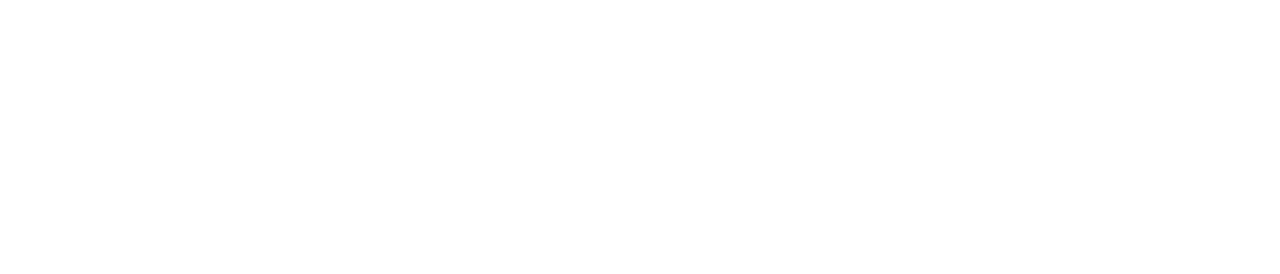
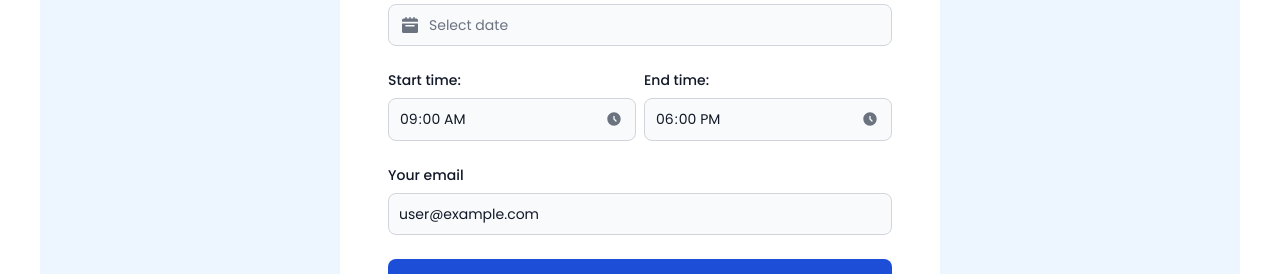
Before and after one commit to sayhellomar/actify-client, a React (Vite) app: page /create-event in a window 1280 px wide. Before the commit this address led to /login. Shown: the part 874-1148 px from the top of the page. Before the commit the page ends 824 px from the top, so only its background shows below. Built offline with nearby package versions, Linux system fonts and the light colour scheme; no server answers; sample sign-in values are in the browser's storage.

Commit message:
Add DB option to create event page

```diff
--- a/src/components/Header/Header.jsx
+++ b/src/components/Header/Header.jsx
@@ -20,7 +20,7 @@ const Header = () => {
     const handleLogout = () => {
         signOutUser()
         .then(() => {
-            navigate('/');
+            navigate('/login');
         });
     }
 
@@ -102,7 +102,7 @@ const Header = () => {
                                                             Open user menu
                                                         </span>
                                                         <img
-                                                            className="w-18 h-18 rounded-full"
+                                                            className="w-14 h-14 rounded-full"
                                                             src={user?.photoURL}
                                                             alt={
                                                                 user?.displayName
--- a/src/pages/CreateEvent.jsx
+++ b/src/pages/CreateEvent.jsx
@@ -1,12 +1,18 @@
 import Container from "../components/Container/Container";
-import { useEffect } from "react";
+import { useEffect, useState } from "react";
 import { initFlowbite } from "flowbite";
 import useAuth from "../hooks/useAuth";
+import Spinner from "../components/Spinner/Spinner";
+import useAxios from "../hooks/useAxios";
+import Swal from "sweetalert2";
 
 const CreateEvent = () => {
-    const {loading} = useAuth();
+    const [startTime, setStartTime] = useState("09:00");
+    const [endTime, setEndTime] = useState("18:00");
+    const { user, loading } = useAuth();
+    const axios = useAxios();
 
-    if(loading) {
+    if (loading) {
         return (
             <div className="min-h-[calc(100vh-96px-353px)] flex items-center justify-center">
                 <Spinner />
@@ -17,6 +23,65 @@ const CreateEvent = () => {
         initFlowbite();
     }, []);
 
+    const handleCreateEvent = (e) => {
+        e.preventDefault();
+        const form = e.target;
+        const eventTitle = form.event_title.value;
+        const eventDescription = form.event_description.value;
+        const eventType = form.event_type.value;
+        const eventImageUrl = form.event_image_url.value;
+        const eventLocation = form.event_location.value;
+        const eventDate = form.event_date.value;
+        const eventStartTime = form.event_start_time.value;
+        const eventEndTime = form.event_end_time.value;
+        const email = form.email.value;
+
+        const [day, month, year] = eventDate.split('/');
+        const formatedDate = `${year}-${month}-${day}T00:00:00Z`;
+
+        axios.post('/events', {
+            eventTitle,
+            eventDescription,
+            eventType,
+            eventImageUrl,
+            eventLocation,
+            eventDate:formatedDate,
+            eventStartTime,
+            eventEndTime,
+            email,
+        })
+        .then(res => {
+            console.log(res.data);
+            if(res.data.insertedId) {
+                Swal.fire({
+                    position: "top-end",
+                    icon: "success",
+                    title: "Your event created successfully",
+                    showConfirmButton: false,
+                    timer: 3500,
+                });
+            }
+        })
+        .catch(error => {
+            console.log(error);
+        })
+
+        // console.log({
+        //     eventTitle,
+        //     eventDescription,
+        //     eventType,
+        //     eventImageUrl,
+        //     eventLocation,
+        //     formatedDate,
+        //     eventStartTime,
+        //     eventEndTime,
+        //     email,
+        // });
+
+    };
+
+
+
     return (
         <section className="create-event-area py-20 bg-actify-blue/30 mx-10 rounded-2xl">
             <Container>
@@ -26,9 +91,13 @@ const CreateEvent = () => {
                             Create Event
                         </h5>
                         <p className="text-sm text-center mt-2 mb-6">
-                            Create your own event to make some changes on the world!
+                            Create your own event to make some changes on the
+                            world!
                         </p>
-                        <form className="space-y-6" action="#">
+                        <form
+                            className="space-y-6"
+                            onSubmit={handleCreateEvent}
+                        >
                             <div>
                                 <label
                                     htmlFor="event_title"
@@ -59,8 +128,7 @@ const CreateEvent = () => {
                                     className="bg-gray-50 border border-gray-300 text-gray-900 text-sm rounded-lg focus:ring-blue-500 focus:border-blue-500 block w-full p-2.5 dark:bg-gray-600 dark:border-gray-500 dark:placeholder-gray-400 dark:text-white"
                                     placeholder="Enter your description here"
                                     required
-                                >
-                                </textarea>
+                                ></textarea>
                             </div>
 
                             <div>
@@ -156,6 +224,82 @@ const CreateEvent = () => {
                                 </div>
                             </div>
 
+                            <div className="flex gap-2">
+                                <div className="w-full">
+                                    <label
+                                        htmlFor="start-time"
+                                        className="block mb-2 text-sm font-medium text-gray-900 dark:text-white"
+                                    >
+                                        Start time:
+                                    </label>
+                                    <div className="relative">
+                                        <div className="absolute inset-y-0 end-0 top-0 flex items-center pe-3.5 pointer-events-none">
+                                            <svg
+                                                className="w-4 h-4 text-gray-500 dark:text-gray-400"
+                                                aria-hidden="true"
+                                                xmlns="http://www.w3.org/2000/svg"
+                                                fill="currentColor"
+                                                viewBox="0 0 24 24"
+                                            >
+                                                <path
+                                                    fillRule="evenodd"
+                                                    d="M2 12C2 6.477 6.477 2 12 2s10 4.477 10 10-4.477 10-10 10S2 17.523 2 12Zm11-4a1 1 0 1 0-2 0v4a1 1 0 0 0 .293.707l3 3a1 1 0 0 0 1.414-1.414L13 11.586V8Z"
+                                                    clipRule="evenodd"
+                                                />
+                                            </svg>
+                                        </div>
+                                        <input
+                                            type="time"
+                                            name="event_start_time"
+                                            id="start-time"
+                                            value={startTime}
+                                            onChange={(e) =>
+                                                setStartTime(e.target.value)
+                                            }
+                                            required
+                                            className="bg-gray-50 border leading-none border-gray-300 text-gray-900 text-sm rounded-lg focus:ring-blue-500 focus:border-blue-500 block w-full p-2.5 dark:bg-gray-700 dark:border-gray-600 dark:placeholder-gray-400 dark:text-white dark:focus:ring-blue-500 dark:focus:border-blue-500"
+                                        />
+                                    </div>
+                                </div>
+
+                                <div className="w-full">
+                                    <label
+                                        htmlFor="end-time"
+                                        className="block mb-2 text-sm font-medium text-gray-900 dark:text-white"
+                                    >
+                                        End time:
+                                    </label>
+                                    <div className="relative">
+                                        <div className="absolute inset-y-0 end-0 top-0 flex items-center pe-3.5 pointer-events-none">
+                                            <svg
+                                                className="w-4 h-4 text-gray-500 dark:text-gray-400"
+                                                aria-hidden="true"
+                                                xmlns="http://www.w3.org/2000/svg"
+                                                fill="currentColor"
+                                                viewBox="0 0 24 24"
+                                            >
+                                                <path
+                                                    fillRule="evenodd"
+                                                    d="M2 12C2 6.477 6.477 2 12 2s10 4.477 10 10-4.477 10-10 10S2 17.523 2 12Zm11-4a1 1 0 1 0-2 0v4a1 1 0 0 0 .293.707l3 3a1 1 0 0 0 1.414-1.414L13 11.586V8Z"
+                                                    clipRule="evenodd"
+                                                />
+                                            </svg>
+                                        </div>
+                                        <input
+                                            type="time"
+                                            name="event_end_time"
+                                            id="end-time"
+                                            value={endTime}
+                                            onChange={(e) =>
+                                                setEndTime(e.target.value)
+                                            }
+                                            required
+                                            className="bg-gray-50 border leading-none border-gray-300 text-gray-900 text-sm rounded-lg focus:ring-blue-500 focus:border-blue-500 block w-full p-2.5 dark:bg-gray-700 dark:border-gray-600 dark:placeholder-gray-400 dark:text-white dark:focus:ring-blue-500 dark:focus:border-blue-500"
+                                        />
+                                    </div>
+                                </div>
+                            </div>
+
                             <div>
                                 <label
                                     htmlFor="email"
@@ -167,6 +311,7 @@ const CreateEvent = () => {
                                     type="email"
                                     name="email"
                                     id="email"
+                                    defaultValue={user.email}
                                     className="bg-gray-50 border border-gray-300 text-gray-900 text-sm rounded-lg focus:ring-blue-500 focus:border-blue-500 block w-full p-2.5 dark:bg-gray-600 dark:border-gray-500 dark:placeholder-gray-400 dark:text-white"
                                     placeholder="Enter your email here"
                                     required
--- a/src/routes/PrivateRoute.jsx
+++ b/src/routes/PrivateRoute.jsx
@@ -1,14 +1,14 @@
-import { Navigate } from "react-router";
+import { Navigate, useLocation } from "react-router";
 import useAuth from "../hooks/useAuth";
 
 const PrivateRoute = ({children}) => {
     const { user } = useAuth();
+    const location = useLocation();
 
-    if(! user) {
-        return <Navigate to="/login" />
+    if(user) {
+        return children;
     }
-
-    return children;
+    return <Navigate to="/login" state={location.pathname} />
 };
 
 export default PrivateRoute;
```
Also changed, not shown: src/pages/Login.jsx (+13 -9 lines), src/pages/Register.jsx (+22 -3 lines).
